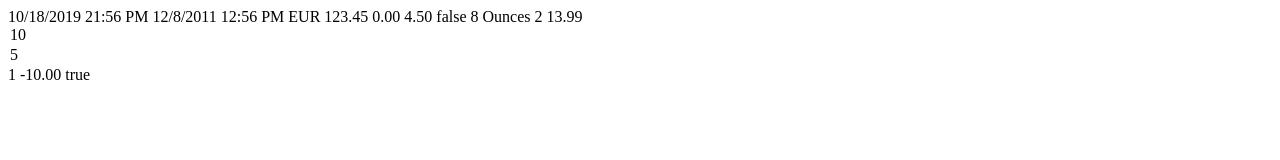
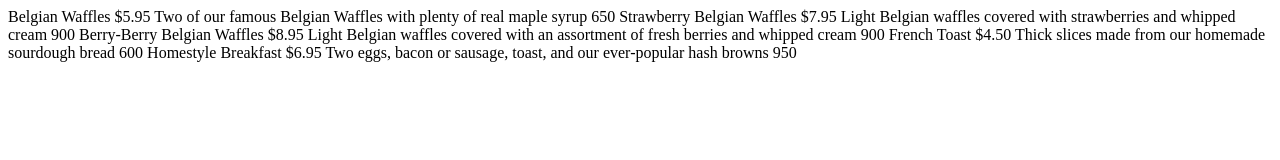
Before and after one commit to drewpoling2/drewpoling2.github.io, a website: page index.html in a window 1280 px wide. Drawn offline with Linux system fonts and the light colour scheme.

Commit message:
Update index.html

```diff
--- a/index.html
+++ b/index.html
@@ -10,78 +10,37 @@
     <title>Hello World Simple App</title>
   </head>
   <body>
-    <?xml version="1.0" encoding="utf-8"?>
-    <Orders pages="1">
-      <Order>
-        <OrderID><![CDATA[123456]]></OrderID>
-        <OrderNumber><![CDATA[ABC123]]></OrderNumber>
-        <OrderDate>10/18/2019 21:56 PM</OrderDate>
-        <OrderStatus><![CDATA[paid]]></OrderStatus>
-        <LastModified>12/8/2011 12:56 PM</LastModified>
-        <ShippingMethod><![CDATA[USPSPriorityMail]]></ShippingMethod>
-        <PaymentMethod><![CDATA[Credit Card]]></PaymentMethod>
-        <CurrencyCode>EUR</CurrencyCode>
-        <OrderTotal>123.45</OrderTotal>
-        <TaxAmount>0.00</TaxAmount>
-        <ShippingAmount>4.50</ShippingAmount>
-        <CustomerNotes><![CDATA[Please make sure it gets here by Dec. 22nd!]]></CustomerNotes>
-        <InternalNotes><![CDATA[Ship by December 18th via Priority Mail.]]></InternalNotes>
-        <Gift>false</Gift>
-        <GiftMessage></GiftMessage>
-        <CustomField1></CustomField1>
-        <CustomField2></CustomField2>
-        <CustomField3></CustomField3>
-        <Customer>
-          <CustomerCode><![CDATA[customer@mystore.com]]></CustomerCode>
-          <BillTo>
-            <Name><![CDATA[The President]]></Name>
-            <Company><![CDATA[US Govt]]></Company>
-            <Phone><![CDATA[512-555-5555]]></Phone>
-            <Email><![CDATA[customer@mystore.com]]></Email>
-          </BillTo>
-          <ShipTo>
-            <Name><![CDATA[The President]]></Name>
-            <Company><![CDATA[US Govt]]></Company>
-            <Address1><![CDATA[1600 Pennsylvania Ave]]></Address1>
-            <Address2></Address2>
-            <City><![CDATA[Washington]]></City>
-            <State><![CDATA[DC]]></State>
-            <PostalCode><![CDATA[20500]]></PostalCode>
-            <Country><![CDATA[US]]></Country>
-            <Phone><![CDATA[512-555-5555]]></Phone>
-          </ShipTo>
-        </Customer>
-        <Items>
-          <Item>
-            <SKU><![CDATA[FD88821]]></SKU>
-            <Name><![CDATA[My Product Name]]></Name>
-            <ImageUrl><![CDATA[http://www.mystore.com/products/12345.jpg]]></ImageUrl>
-            <Weight>8</Weight>
-            <WeightUnits>Ounces</WeightUnits>
-            <Quantity>2</Quantity>
-            <UnitPrice>13.99</UnitPrice>
-            <Location><![CDATA[A1-B2]]></Location>
-            <Options>
-              <Option>
-                <Name><![CDATA[Size]]></Name>
-                <Value><![CDATA[Large]]></Value>
-                <Weight>10</Weight>
-              </Option>
-              <Option>
-                <Name><![CDATA[Color]]></Name>
-                <Value><![CDATA[Green]]></Value>
-                <Weight>5</Weight>
-              </Option>
-            </Options>
-          </Item>
-          <Item>
-            <SKU></SKU>
-            <Name><![CDATA[$10 OFF]]></Name>
-            <Quantity>1</Quantity>
-            <UnitPrice>-10.00</UnitPrice>
-            <Adjustment>true</Adjustment>
-          </Item>
-        </Items>
-      </Order>
-    </Orders>  </body>
+    <breakfast_menu>
+      <food>
+      <name>Belgian Waffles</name>
+      <price>$5.95</price>
+      <description>Two of our famous Belgian Waffles with plenty of real maple syrup</description>
+      <calories>650</calories>
+      </food>
+      <food>
+      <name>Strawberry Belgian Waffles</name>
+      <price>$7.95</price>
+      <description>Light Belgian waffles covered with strawberries and whipped cream</description>
+      <calories>900</calories>
+      </food>
+      <food>
+      <name>Berry-Berry Belgian Waffles</name>
+      <price>$8.95</price>
+      <description>Light Belgian waffles covered with an assortment of fresh berries and whipped cream</description>
+      <calories>900</calories>
+      </food>
+      <food>
+      <name>French Toast</name>
+      <price>$4.50</price>
+      <description>Thick slices made from our homemade sourdough bread</description>
+      <calories>600</calories>
+      </food>
+      <food>
+      <name>Homestyle Breakfast</name>
+      <price>$6.95</price>
+      <description>Two eggs, bacon or sausage, toast, and our ever-popular hash browns</description>
+      <calories>950</calories>
+      </food>
+      </breakfast_menu>
+  </body>
 </html>
```
